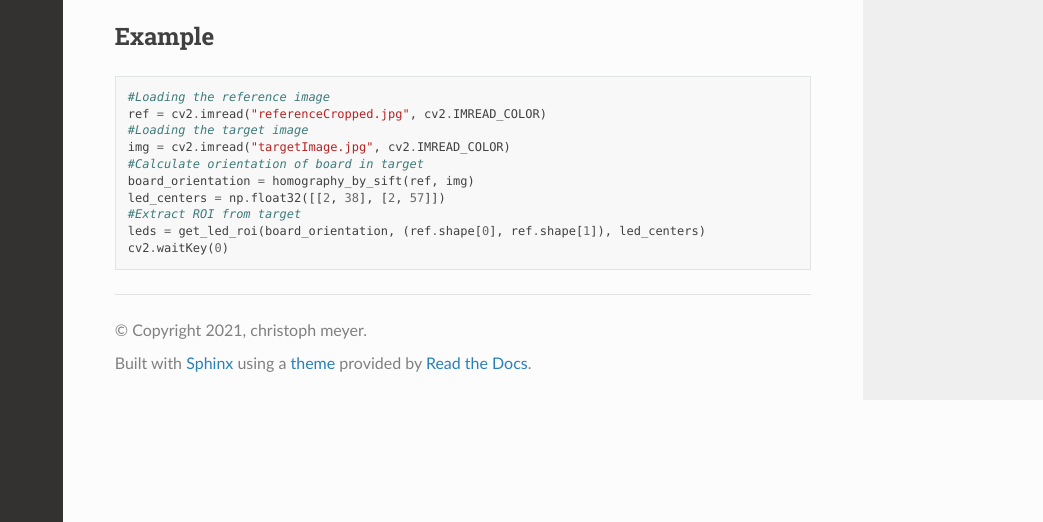
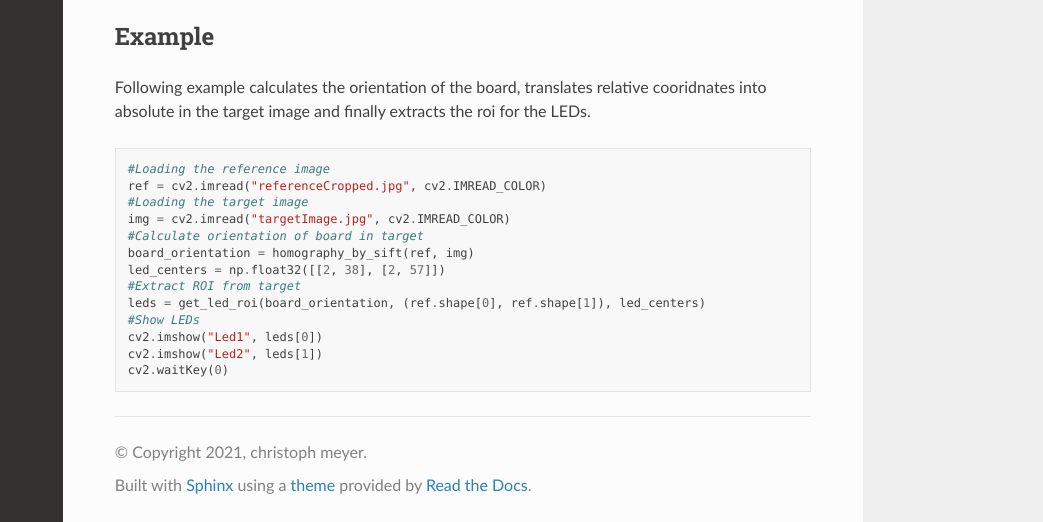
Before and after one commit to SE-Projekt-LED-Detection/LED-Detection, a Sphinx documentation site: the page built from docs/source/entities/BSP.rst, in a window 1280 px wide and 900 px high, scrolled down 1021 px, cut to the strip 378-900 px from the top of the window. Shown: the whole strip, without its empty margins (237-1280 px from the left). Built offline with Sphinx 7.4.7 and the Read the Docs theme 2.0.0, drawn with Linux system fonts in a browser that asks for light colours.

Commit message:
doc: improve example

```diff
--- a/docs/source/entities/BSP.rst
+++ b/docs/source/entities/BSP.rst
@@ -45,6 +45,9 @@ is inside the BoardOrientation object.
 Example
 -------------
 
+Following example calculates the orientation of the board, translates relative cooridnates into
+absolute in the target image and finally extracts the roi for the LEDs.
+
 .. code-block:: python
 
     #Loading the reference image
@@ -56,4 +59,7 @@ Example
     led_centers = np.float32([[2, 38], [2, 57]])
     #Extract ROI from target
     leds = get_led_roi(board_orientation, (ref.shape[0], ref.shape[1]), led_centers)
+    #Show LEDs
+    cv2.imshow("Led1", leds[0])
+    cv2.imshow("Led2", leds[1])
     cv2.waitKey(0)
```
